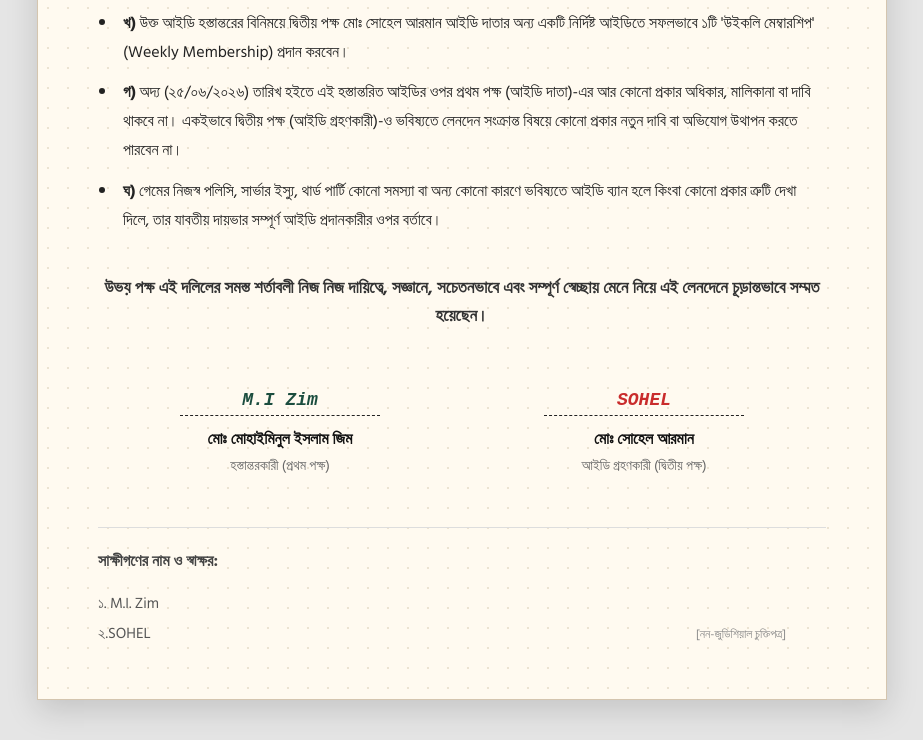
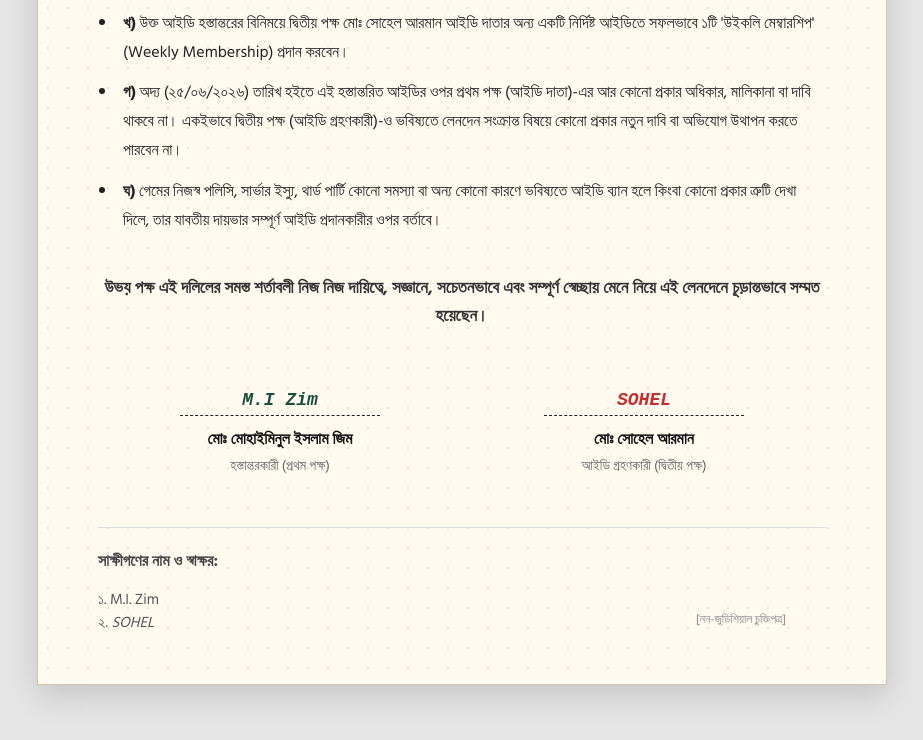
Before and after one commit to mohaiminulislamzim4042/FF_dolil, a plain HTML site: page index.html in a window 1280 px wide. Shown: the part 1163-1903 px from the top of the page, without its empty margins (178-1101 px from the left). Drawn offline with Linux system fonts and the light colour scheme; a web font is replaced by a local one.

Commit message:
Update index.html

```diff
--- a/index.html
+++ b/index.html
@@ -328,10 +328,10 @@
         <div class="witness-section">
             <div class="witness-title">সাক্ষীগণের নাম ও স্বাক্ষর:</div>
             <div class="witness-grid">
-                <div class="witness-col">
-                    ১. M.I. Zim<br>
-                    ২.SOHEL
-                </div>
+                <div class="witness-col" style="line-height: 1.5;">
+    ১. M.I. Zim<br>
+    ২. <em>SOHEL</em>
+</div>
                 <div class="witness-col" style="text-align: right; padding-right: 40px; vertical-align: bottom;">
                     <span style="font-size: 12px; color: #888;">[নন-জুডিশিয়াল চুক্তিপত্র]</span>
                 </div>
```
